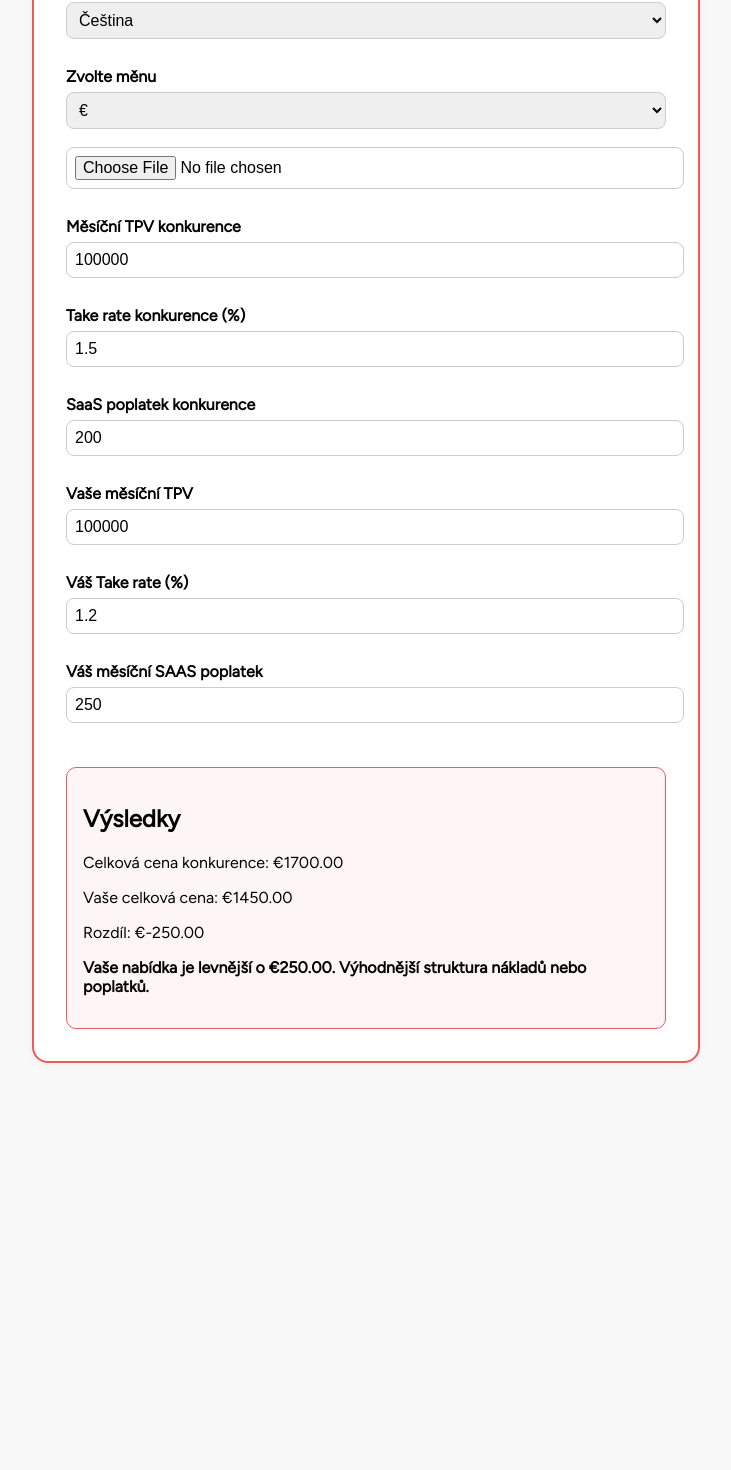
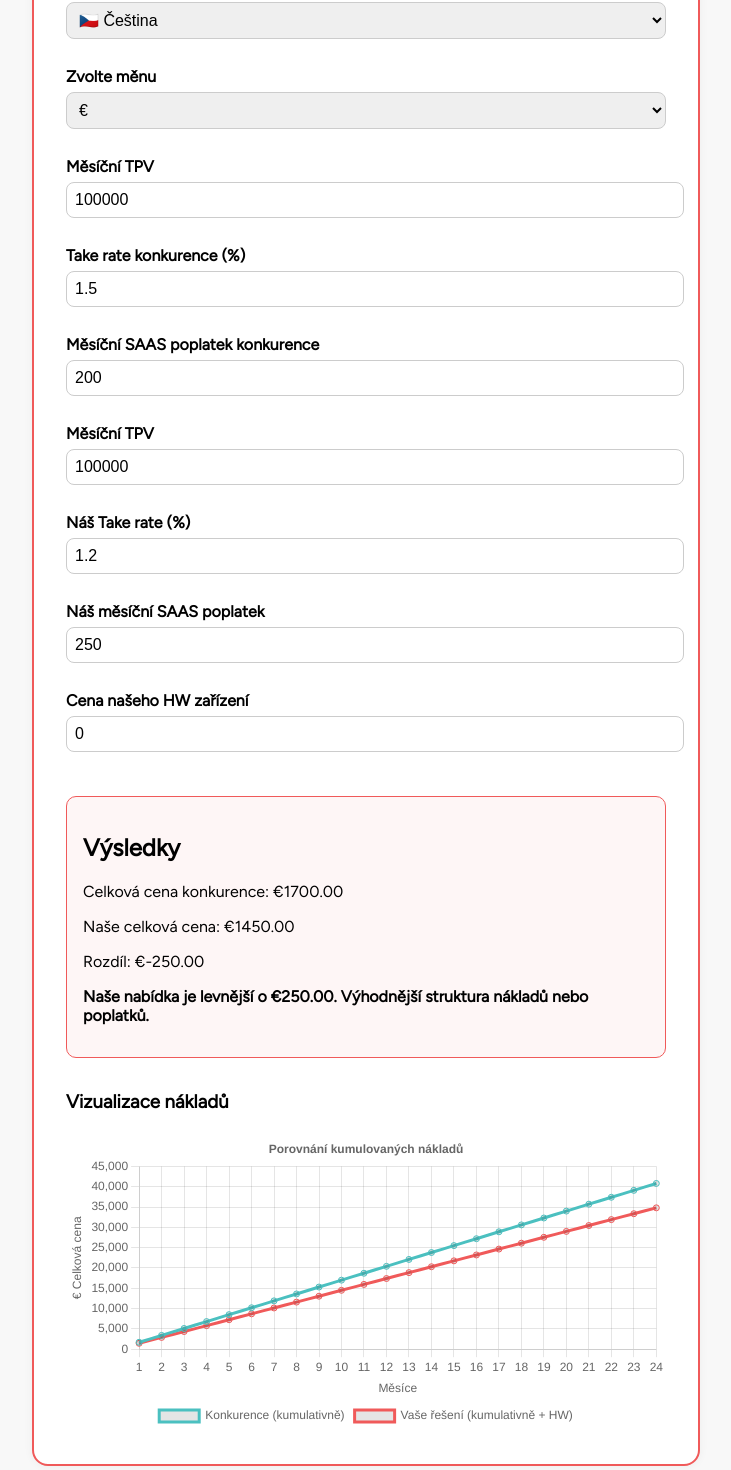
Before and after one commit to Janekk1/saas-pricing-comparator, a React (Create React App) app: page / in a window 1280 px wide. Shown: the part 164-1634 px from the top of the page, without its empty margins (274-1005 px from the left). Before the commit the page ends 1259 px from the top, so only its background shows below. Built offline with nearby package versions, Linux system fonts and the light colour scheme; the HTML template or start-up script is replaced by a standard one.

Commit message:
Update App.js

```diff
--- a/src/App.js
+++ b/src/App.js
@@ -1,11 +1,24 @@
 import React, { useState } from "react";
-import * as XLSX from "xlsx";
+import {
+  Chart as ChartJS,
+  LineElement,
+  PointElement,
+  CategoryScale,
+  LinearScale,
+  Title,
+  Tooltip,
+  Legend
+} from 'chart.js';
+import { Line } from 'react-chartjs-2';
+
+ChartJS.register(LineElement, PointElement, CategoryScale, LinearScale, Title, Tooltip, Legend);
 
 export default function App() {
   const [competitor, setCompetitor] = useState({ tpv: 100000, takeRate: 1.5, saasFee: 200 });
   const [ours, setOurs] = useState({ tpv: 100000, takeRate: 1.2, saasFee: 250 });
   const [currency, setCurrency] = useState("€");
   const [lang, setLang] = useState("cz");
+  const [hwPrice, setHwPrice] = useState(0);
 
   const t = {
     cz: {
@@ -13,101 +26,68 @@ export default function App() {
       selectCurrency: "Zvolte měnu",
       selectLanguage: "Zvolte jazyk",
       labels: {
-        competitorTPV: "Měsíční TPV konkurence",
+        competitorTPV: "Měsíční TPV",
         competitorTR: "Take rate konkurence (%)",
-        competitorSaaS: "SaaS poplatek konkurence",
-        ourTPV: "Vaše měsíční TPV",
-        ourTR: "Váš Take rate (%)",
-        ourSaaS: "Váš měsíční SAAS poplatek"
+        competitorSaaS: "Měsíční SAAS poplatek konkurence",
+        ourTPV: "Měsíční TPV",
+        ourTR: "Náš Take rate (%)",
+        ourSaaS: "Náš měsíční SAAS poplatek",
+        hwPrice: "Cena našeho HW zařízení"
       },
       results: {
         header: "Výsledky",
         competitorTotal: "Celková cena konkurence",
-        ourTotal: "Vaše celková cena",
+        ourTotal: "Naše celková cena",
         diff: "Rozdíl",
-        desc: (delta, cur) => delta > 0
-          ? `Vaše nabídka je dražší o ${cur}${Math.abs(delta).toFixed(2)}. Největší rozdíl pravděpodobně způsobuje vyšší take rate nebo SAAS poplatek.`
-          : delta < 0
-            ? `Vaše nabídka je levnější o ${cur}${Math.abs(delta).toFixed(2)}. Výhodnější struktura nákladů nebo poplatků.`
-            : `Obě nabídky jsou cenově totožné.`
+        desc: (delta, cur, payback) => delta < 0
+          ? `Naše nabídka je levnější o ${cur}${Math.abs(delta).toFixed(2)}. Výhodnější struktura nákladů nebo poplatků.` +
+            (payback ? ` Při ceně HW ${cur}${hwPrice} se investice vrátí za ${payback} měsíců.` : "")
+          : delta > 0
+          ? `Naše nabídka je dražší o ${cur}${Math.abs(delta).toFixed(2)}. Největší rozdíl pravděpodobně způsobuje vyšší take rate nebo SaaS poplatek.`
+          : `Obě nabídky jsou cenově totožné.`
       }
     },
     en: {
-      title: "SAAS & Payments Comparator",
+      title: "SAAS & Payments Calculator",
       selectCurrency: "Select Currency",
       selectLanguage: "Select Language",
       labels: {
-        competitorTPV: "Competitor monthly TPV",
+        competitorTPV: "Monthly TPV",
         competitorTR: "Competitor Take Rate (%)",
-        competitorSaaS: "Competitor monthly SaaS Fee",
-        ourTPV: "Your monthly TPV",
-        ourTR: "Your Take Rate (%)",
-        ourSaaS: "Your SaaS monthly Fee"
+        competitorSaaS: "Competitor monthly SAAS Fee",
+        ourTPV: "Monthly TPV",
+        ourTR: "Our Take Rate (%)",
+        ourSaaS: "Our monthly SAAS Fee",
+        hwPrice: "Price of our Hardware."
       },
       results: {
         header: "Results",
-        competitorTotal: "Competitor Total Cost",
-        ourTotal: "Your Total Cost",
+        competitorTotal: "Total Cost with competition.",
+        ourTotal: "Total Cost with us",
         diff: "Difference",
-        desc: (delta, cur) => delta > 0
-          ? `Your offer is more expensive by ${cur}${Math.abs(delta).toFixed(2)}. Likely due to higher take rate or SaaS fee.`
-          : delta < 0
-            ? `Your offer is cheaper by ${cur}${Math.abs(delta).toFixed(2)}. More efficient fee structure.`
-            : `Both offers cost the same.`
+        desc: (delta, cur, payback) => delta < 0
+          ? `Our offer is cheaper by ${cur}${Math.abs(delta).toFixed(2)}. More efficient fee structure.` +
+            (payback ? ` With hardware price of ${cur}${hwPrice}, the investment pays back in ${payback} months.` : "")
+          : delta > 0
+          ? `Our offer is more expensive by ${cur}${Math.abs(delta).toFixed(2)}. Likely due to higher take rate or SaaS fee.`
+          : `Both offers cost the same.`
       }
     }
   };
-const copy = t[lang];
 
-  const handleImport = (e) => {
-    const file = e.target.files[0];
-    const reader = new FileReader();
-    const ext = file.name.split('.').pop();
-
-    if (ext === 'json') {
-      reader.onload = (event) => {
-        try {
-          const data = JSON.parse(event.target.result);
-          setCompetitor(data.competitor);
-          setOurs(data.ours);
-        } catch {
-          alert("Invalid JSON file");
-        }
-      };
-      reader.readAsText(file);
-    } else if (ext === 'xlsx') {
-      reader.onload = (event) => {
-        try {
-          const data = new Uint8Array(event.target.result);
-          const workbook = XLSX.read(data, { type: 'array' });
-          const sheet = workbook.Sheets[workbook.SheetNames[0]];
-          const rows = XLSX.utils.sheet_to_json(sheet, { header: 1 });
-          const obj = {};
-          rows.forEach(([field, , value]) => {
-            obj[field] = value;
-          });
-          setCompetitor({
-            tpv: parseFloat(obj['competitor_tpv']),
-            takeRate: parseFloat(obj['competitor_take_rate']),
-            saasFee: parseFloat(obj['competitor_saas_fee'])
-          });
-          setOurs({
-            tpv: parseFloat(obj['our_tpv']),
-            takeRate: parseFloat(obj['our_take_rate']),
-            saasFee: parseFloat(obj['our_saas_fee'])
-          });
-        } catch {
-          alert("Invalid XLSX file");
-        }
-      };
-      reader.readAsArrayBuffer(file);
-    }
-  };
+  const copy = t[lang];
 
   const calculate = ({ tpv, takeRate, saasFee }) => (tpv * takeRate) / 100 + saasFee;
   const compTotal = calculate(competitor);
   const oursTotal = calculate(ours);
   const delta = oursTotal - compTotal;
+  const payback = delta < 0 && hwPrice > 0 ? Math.ceil(hwPrice / Math.abs(delta)) : null;
+
+  const competitorMonthly = calculate(competitor);
+  const ourMonthly = calculate(ours);
+  const months = Array.from({ length: 24 }, (_, i) => i + 1);
+  const competitorCumulative = months.map((m) => competitorMonthly * m);
+  const ourCumulative = months.map((m) => ourMonthly * m + hwPrice);
 
   return (
     <div className="calculator-box">
@@ -115,8 +95,8 @@ const copy = t[lang];
 
       <label>{copy.selectLanguage}</label>
       <select value={lang} onChange={(e) => setLang(e.target.value)}>
-        <option value="cz">Čeština</option>
-        <option value="en">English</option>
+        <option value="cz">🇨🇿 Čeština</option>
+        <option value="en">🇬🇧 English</option>
       </select>
 
       <label>{copy.selectCurrency}</label>
@@ -126,8 +106,6 @@ const copy = t[lang];
         <option value="£">£</option>
         <option value="Kč">Kč</option>
       </select>
-
-      <input type="file" accept=".json,.xlsx" onChange={handleImport} />
 
       <label>{copy.labels.competitorTPV}</label>
       <input type="number" value={competitor.tpv} onChange={(e) => setCompetitor({ ...competitor, tpv: parseFloat(e.target.value) })} />
@@ -143,12 +121,66 @@ const copy = t[lang];
       <label>{copy.labels.ourSaaS}</label>
       <input type="number" value={ours.saasFee} onChange={(e) => setOurs({ ...ours, saasFee: parseFloat(e.target.value) })} />
 
+      <label>{copy.labels.hwPrice}</label>
+      <input type="number" value={hwPrice} onChange={(e) => setHwPrice(parseFloat(e.target.value))} />
+
       <div className="summary">
         <h2>{copy.results.header}</h2>
         <p>{copy.results.competitorTotal}: {currency}{compTotal.toFixed(2)}</p>
         <p>{copy.results.ourTotal}: {currency}{oursTotal.toFixed(2)}</p>
         <p>{copy.results.diff}: {currency}{delta.toFixed(2)}</p>
-        <p><strong>{copy.results.desc(delta, currency)}</strong></p>
+        <p><strong>{copy.results.desc(delta, currency, payback)}</strong></p>
+      </div>
+
+      <div style={{ marginTop: '2rem' }}>
+        <h3>{lang === 'cz' ? 'Vizualizace nákladů' : 'Cost Visualization'}</h3>
+        <Line
+          data={{
+            labels: months,
+            datasets: [
+              {
+                label: lang === 'cz' ? 'Konkurence (kumulativně)' : 'Competitor (cumulative)',
+                data: competitorCumulative,
+                fill: false,
+                borderColor: 'rgba(75,192,192,1)',
+                tension: 0.2
+              },
+              {
+                label: lang === 'cz' ? 'Vaše řešení (kumulativně + HW)' : 'Your offer (cumulative incl. HW)',
+                data: ourCumulative,
+                fill: false,
+                borderColor: '#f05a5a',
+                tension: 0.2
+              }
+            ]
+          }}
+          options={{
+            responsive: true,
+            plugins: {
+              legend: {
+                position: 'bottom'
+              },
+              title: {
+                display: true,
+                text: lang === 'cz' ? 'Porovnání kumulovaných nákladů' : 'Cumulative Spend Comparison'
+              }
+            },
+            scales: {
+              y: {
+                title: {
+                  display: true,
+                  text: currency + ' ' + (lang === 'cz' ? 'Celková cena' : 'Cumulative Cost')
+                }
+              },
+              x: {
+                title: {
+                  display: true,
+                  text: lang === 'cz' ? 'Měsíce' : 'Months'
+                }
+              }
+            }
+          }}
+        />
       </div>
     </div>
   );
```
